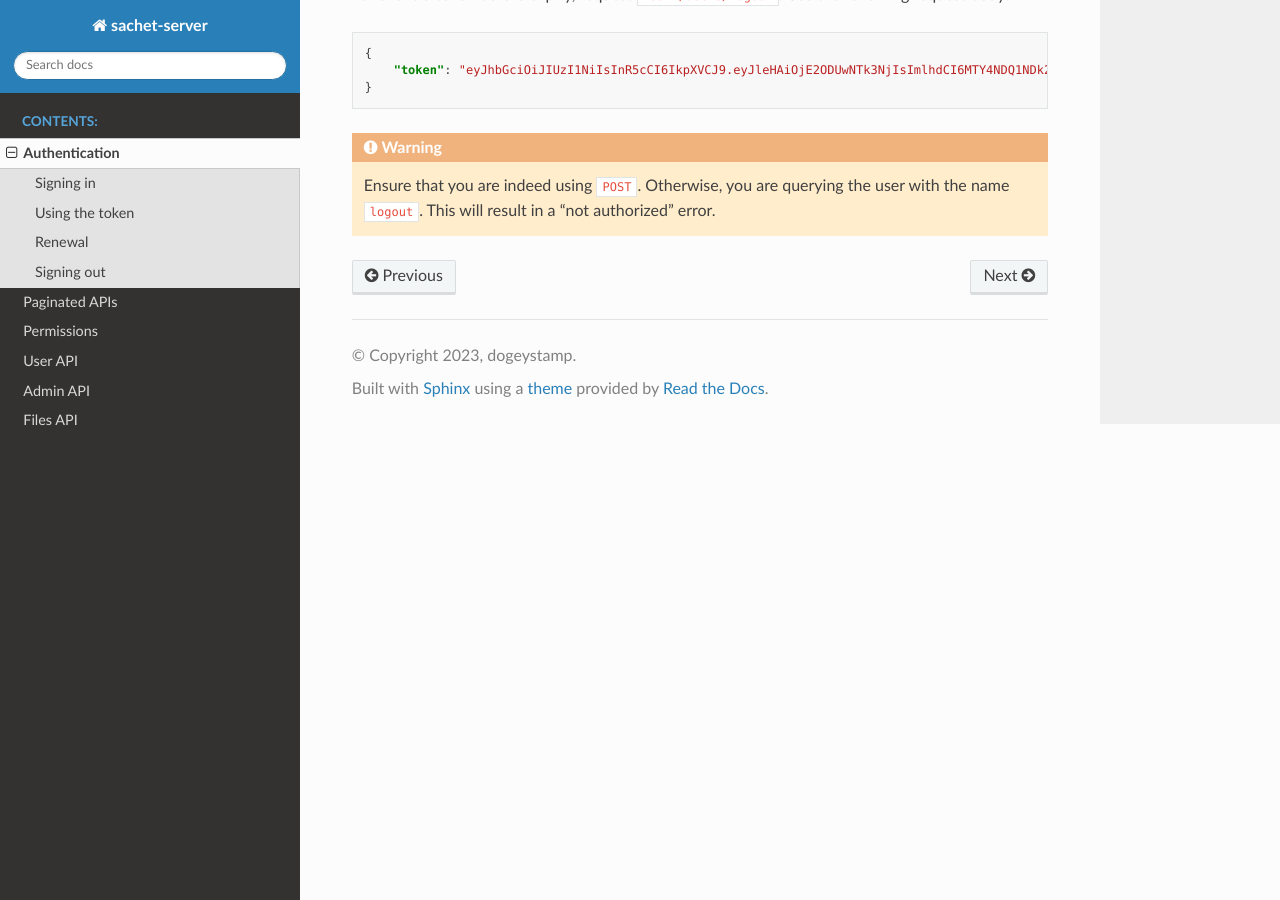
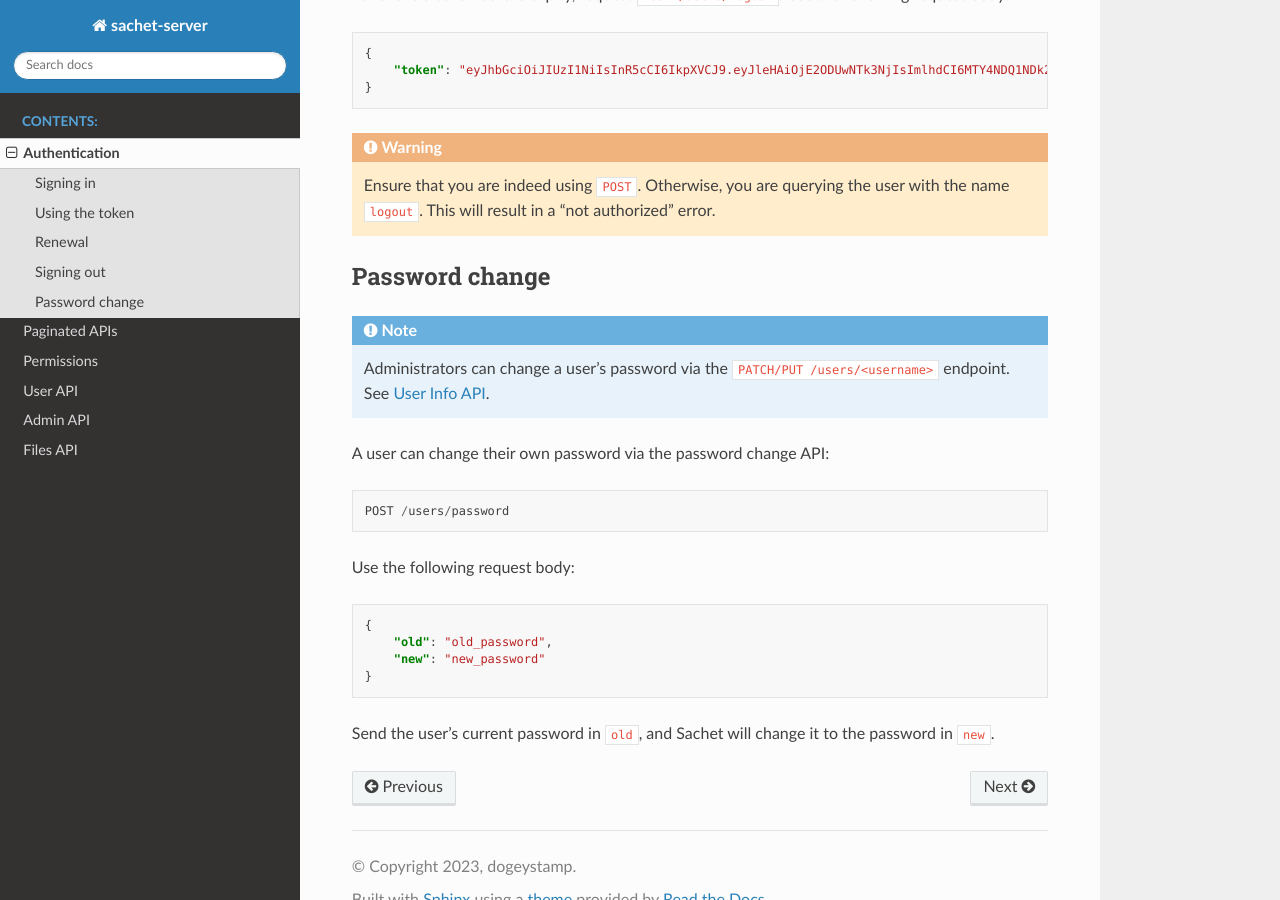
Before and after one commit to dogeystamp/sachet-server, a Sphinx documentation site: the page built from docs/authentication.rst, in a window 1280 px wide and 900 px high, scrolled down 1834 px. Built offline with Sphinx 7.4.7 and the Read the Docs theme 2.0.0, drawn with Linux system fonts in a browser that asks for light colours.

Commit message:
docs/authentication.rst: added docs for password change

```diff
--- a/docs/authentication.rst
+++ b/docs/authentication.rst
@@ -98,3 +98,28 @@ Use the following request body:
    Ensure that you are indeed using ``POST``.
    Otherwise, you are querying the user with the name ``logout``.
    This will result in a "not authorized" error.
+
+.. _authentication_password_change:
+
+Password change
+---------------
+
+.. note::
+
+    Administrators can change a user's password via the ``PATCH/PUT /users/<username>`` endpoint.
+    See :ref:`user_info_api`.
+
+A user can change their own password via the password change API::
+
+    POST /users/password
+
+Use the following request body:
+
+.. code-block:: json
+
+    {
+        "old": "old_password",
+        "new": "new_password"
+    }
+
+Send the user's current password in ``old``, and Sachet will change it to the password in ``new``.
```
